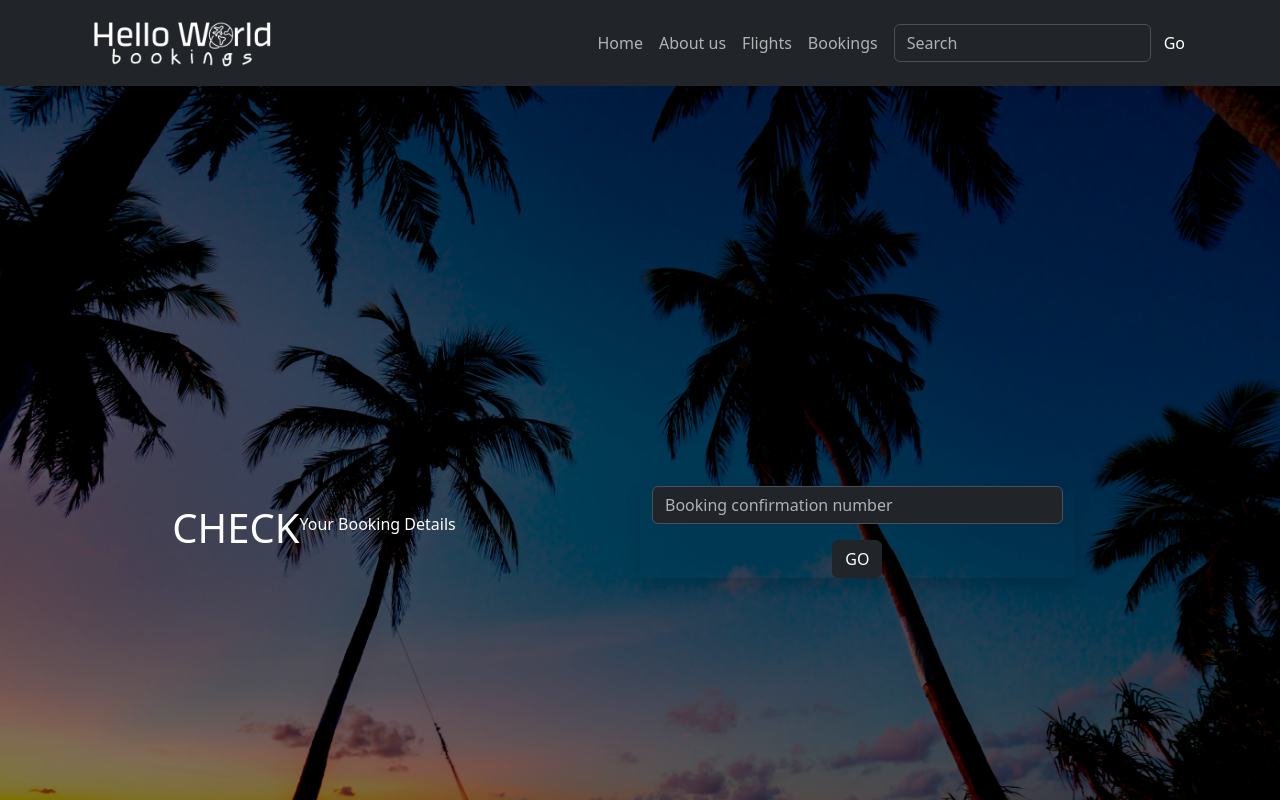
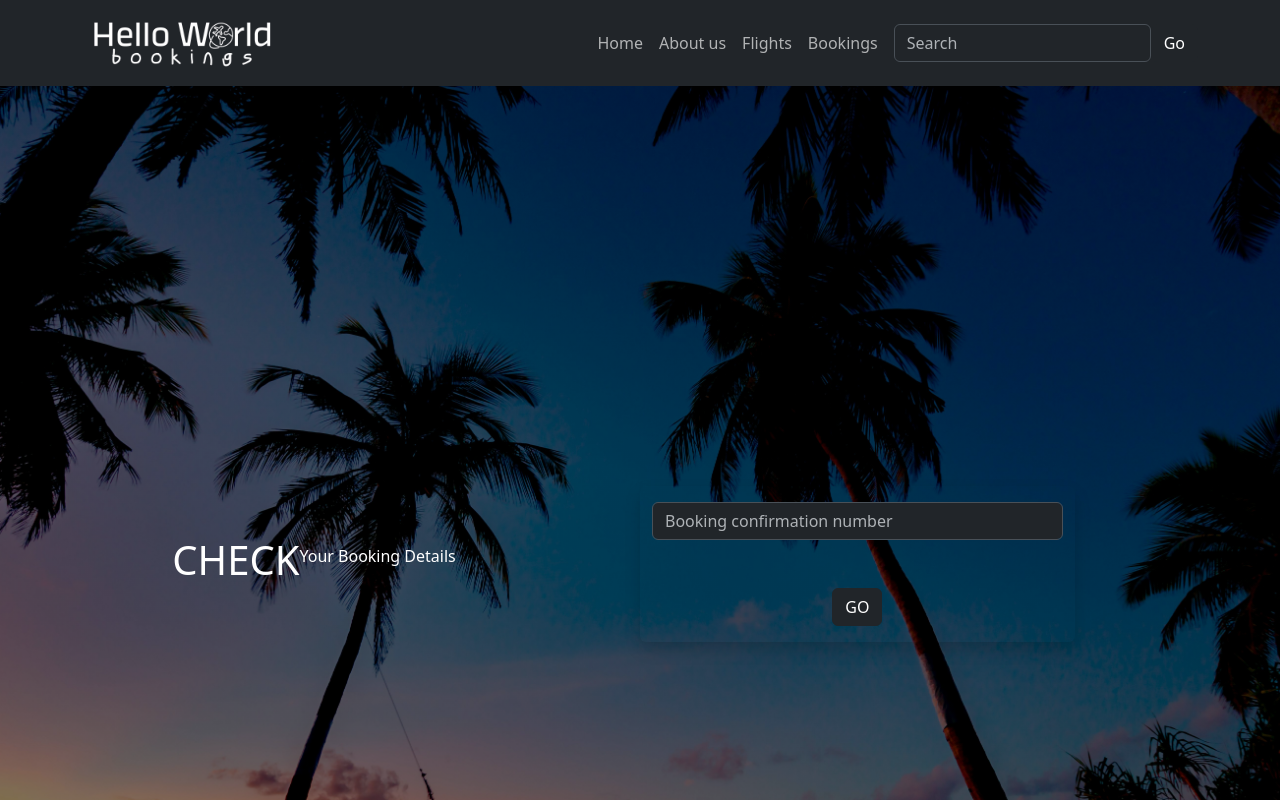
Before and after one commit to TheL0L/Flight_Booking_frontend, a React (Create React App) app: page /bookings in a window 1280 px wide. Shown: the top 800 px of the page. Built offline with nearby package versions, Linux system fonts and the light colour scheme.

Commit message:
addujs GO button

```diff
--- a/src/pages/Bookings.js
+++ b/src/pages/Bookings.js
@@ -69,6 +69,7 @@ export default class Bookings extends Component {
             <p>Your Booking Details</p>
           </Col>
           <Col md={4} className="p-6 rounded shadow">
+          <p></p><p></p>
             <Form onSubmit={this.handleSubmit}>
               <Form.Group controlId="bookingData">
                 <Form.Control
@@ -81,7 +82,7 @@ export default class Bookings extends Component {
                   {this.state.error}
                 </p>
               )}
-              <Button variant="dark" type="submit" className="mt-3">
+              <Button variant="dark" type="submit" className="mb-3 mt-5">
                 GO
               </Button>
             </Form>
```
